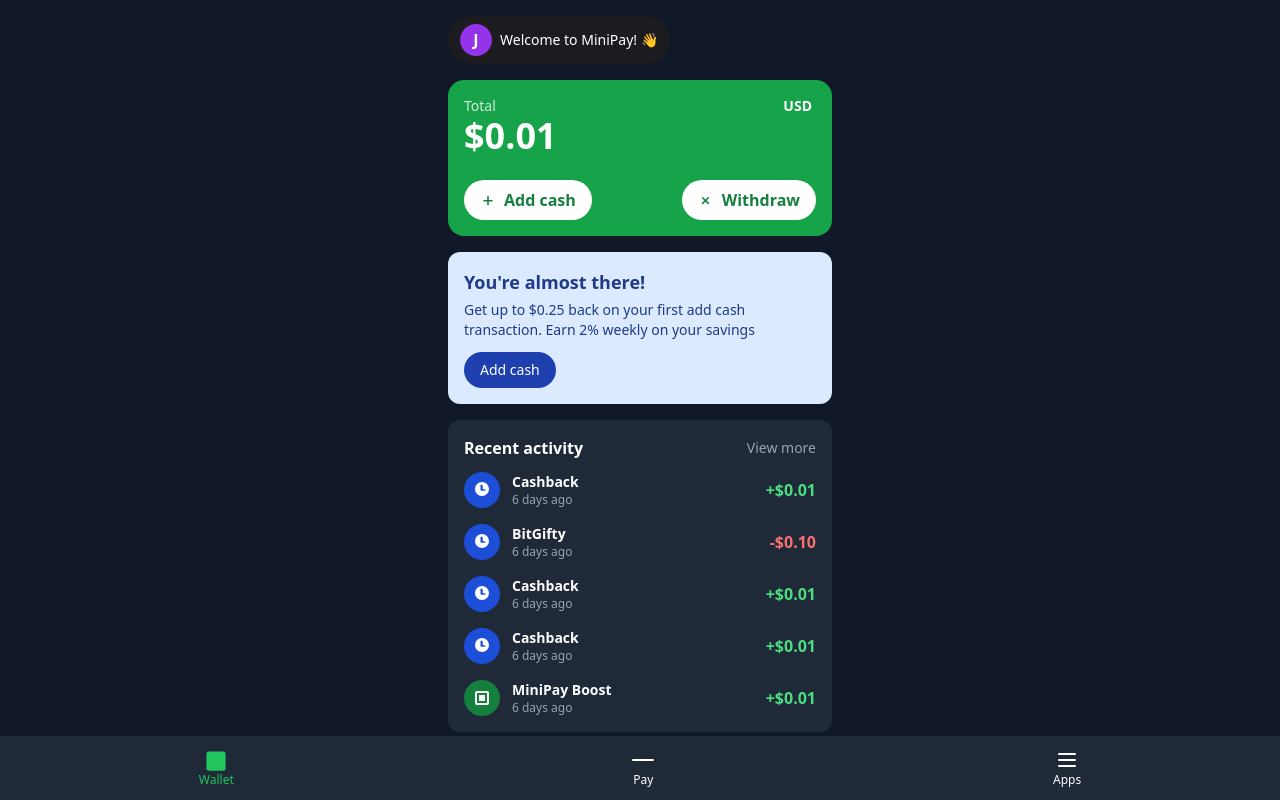
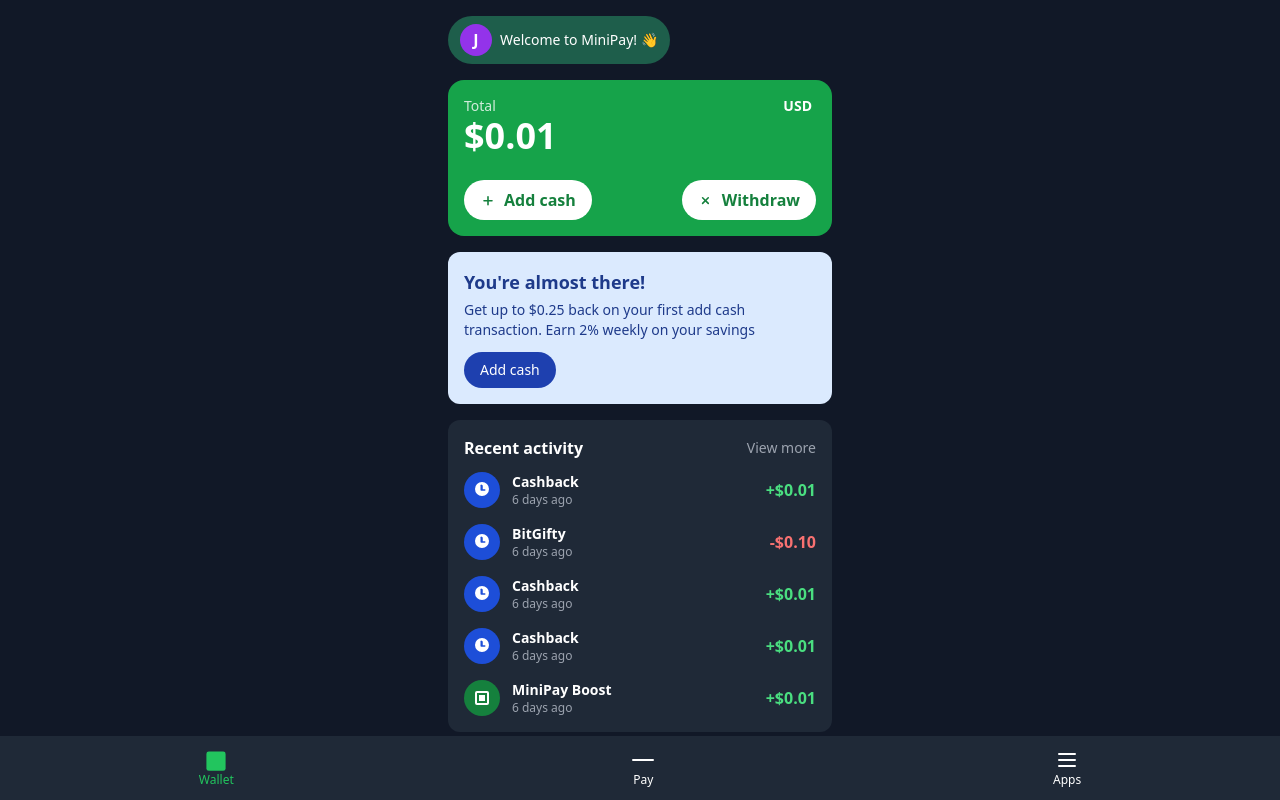
Before and after one commit to CashWayAppRegulatedCentralBankOfAmerica/ios, a plain HTML site: page index.html in a window 1280 px wide. Drawn offline with nearby package versions, Linux system fonts and the light colour scheme.

Commit message:
Update index.html

```diff
--- a/index.html
+++ b/index.html
@@ -13,7 +13,7 @@
 <!-- Welcome Bar -->
 <div class="flex items-center justify-between px-4 pt-4">
   <!-- Clickable Welcome Bubble -->
-  <a href="profile.html" class="flex items-center space-x-2 bg-[#1c1b1f] rounded-full px-3 py-2 transition duration-200 active:scale-95 -ml-4">
+  <a href="profile.html" class="flex items-center space-x-2 bg-[#1e5e4b] rounded-full px-3 py-2 transition duration-200 active:scale-95 -ml-4">
     <div class="bg-purple-600 rounded-full h-8 w-8 flex items-center justify-center text-white font-bold">J</div>
     <span class="text-sm text-white">Welcome to MiniPay! 👋</span>
   </a>
```
